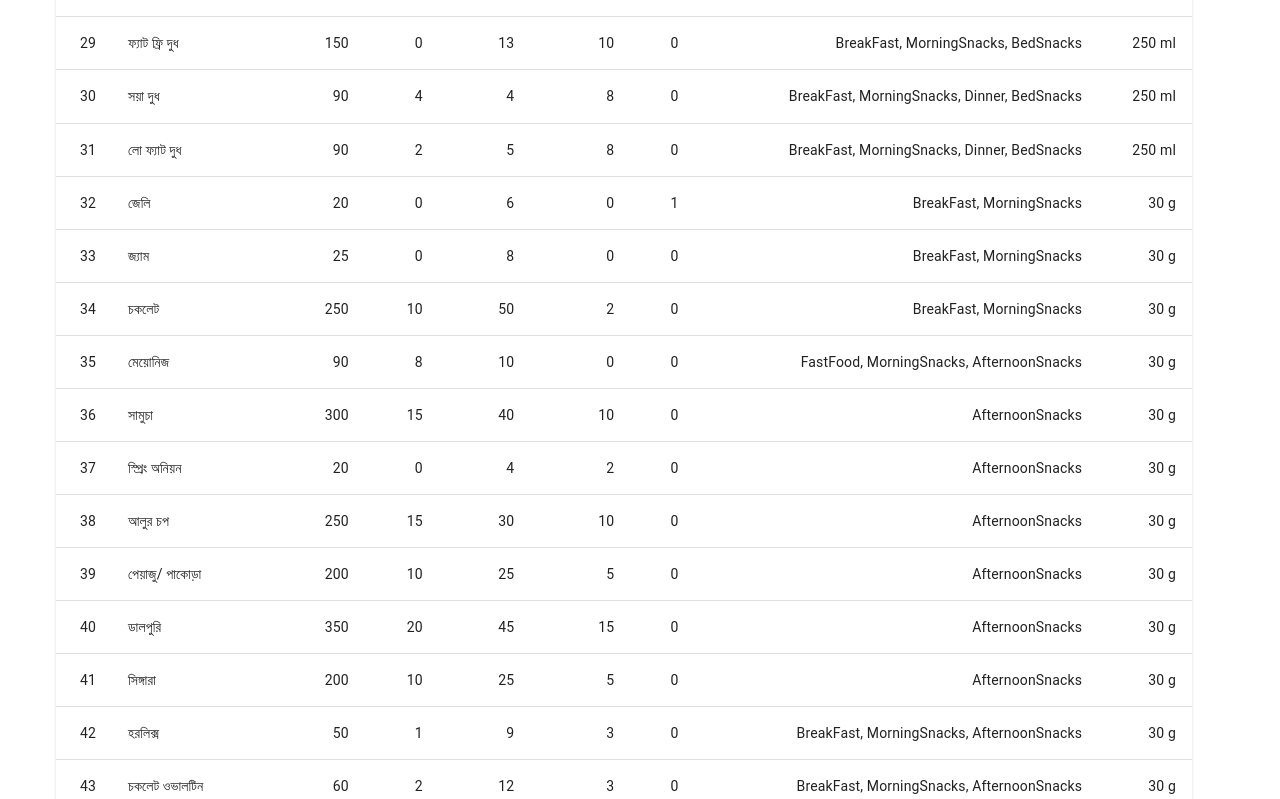
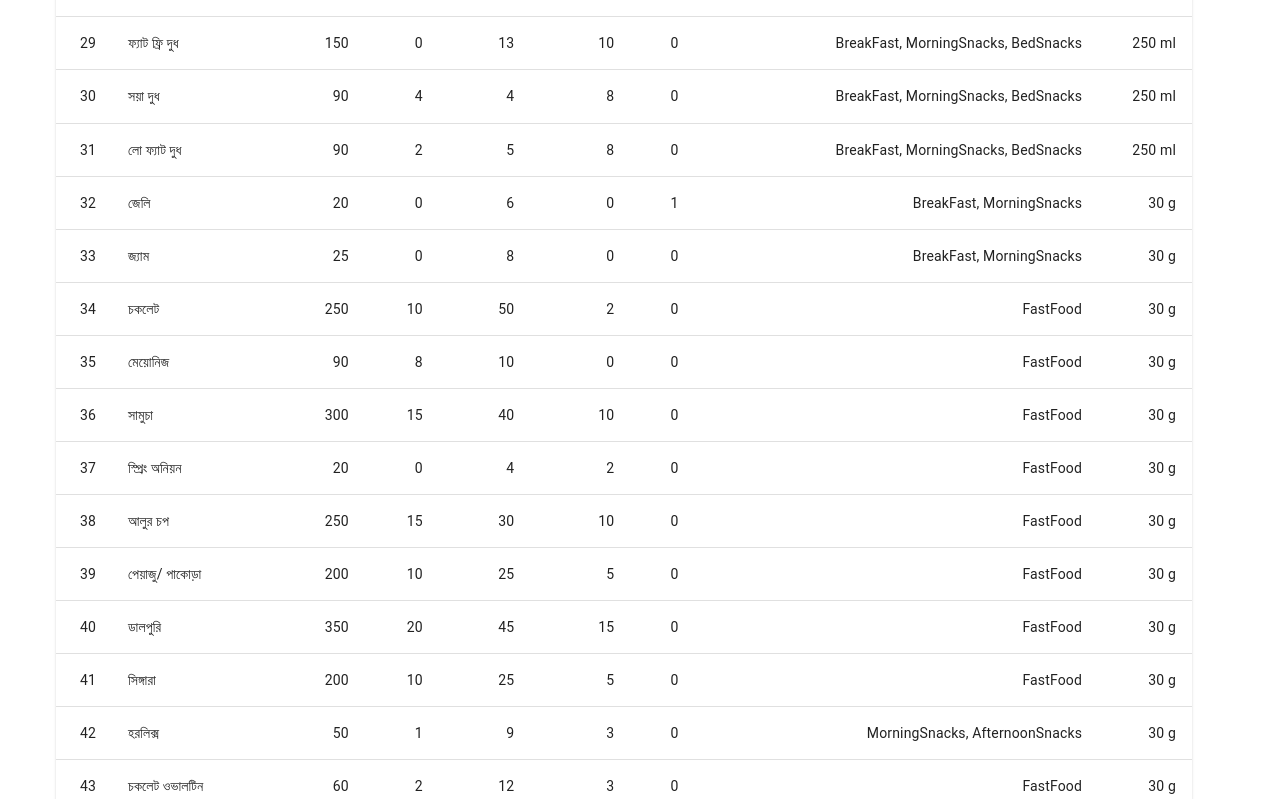
Before and after one commit to prokria/foodnutris, a Next.js app: page /diet/chart in a window 1280 px wide. Shown: the part 1721-2520 px from the top of the page. Built offline with nearby package versions, Linux system fonts and the light colour scheme; no server answers.

Commit message:
button changes

```diff
--- a/utilities/foods.ts
+++ b/utilities/foods.ts
@@ -48,7 +48,7 @@ const foodData: FoodDataType[] = [
     unit: "g",
   },
   {
-    meals: ["BreakFast", "MorningSnacks", "Lunch", "Dinner"],
+    meals: ["FastFood"],
     id: 3,
     name: "চিকেন কাটলেট",
     nameEn: "Chicken কাটলেট",
@@ -63,7 +63,7 @@ const foodData: FoodDataType[] = [
     unit: "g",
   },
   {
-    meals: ["MorningSnacks", "Lunch", "Dinner"],
+    meals: ["FastFood"],
     id: 4,
     name: "চিকেন ফ্রাই",
     nameEn: "Chicken ফ্রাই",
@@ -288,7 +288,7 @@ const foodData: FoodDataType[] = [
     unit: "g",
   },
   {
-    meals: ["MorningSnacks", "Lunch", "Dinner"],
+    meals: ["FastFood"],
     id: 19,
     name: "ফিশ ফিঙ্গার",
     nameEn: "Fish Finger",
@@ -378,7 +378,7 @@ const foodData: FoodDataType[] = [
     unit: "g",
   },
   {
-    meals: ["BreakFast", "MorningSnacks", "Dinner"],
+    meals: ["BreakFast"],
     id: 25,
     name: "ডিম পোচ (তেল ছাড়া)",
     nameEn: "Egg পোচ (তেল ছাড়া)",
@@ -393,7 +393,7 @@ const foodData: FoodDataType[] = [
     unit: "pc",
   },
   {
-    meals: ["BreakFast", "MorningSnacks", "Dinner"],
+    meals: ["BreakFast"],
     id: 26,
     name: "ডিম পোচ (তেল দিয়ে)",
     nameEn: "Egg পোচ (তেল দিয়ে)",
@@ -408,7 +408,7 @@ const foodData: FoodDataType[] = [
     unit: "pc",
   },
   {
-    meals: ["BreakFast", "MorningSnacks", "Dinner"],
+    meals: ["BreakFast", "MorningSnacks"],
     id: 27,
     name: "সিদ্ধ ডিম",
     nameEn: "সিদ্ধ ডিম",
@@ -423,10 +423,10 @@ const foodData: FoodDataType[] = [
     unit: "pc",
   },
   {
-    meals: ["BreakFast", "MorningSnacks", "Lunch", "Dinner"],
+    meals: ["BreakFast"],
     id: 28,
     name: "ডিম ভাজি",
-    nameEn: "Egg ভাজি",
+    nameEn: "Egg Fry",
     calorie: 133,
     carbohydrate: 3,
     fat: 12,
@@ -453,7 +453,7 @@ const foodData: FoodDataType[] = [
     unit: "ml",
   },
   {
-    meals: ["BreakFast", "MorningSnacks", "Dinner", "BedSnacks"],
+    meals: ["BreakFast", "MorningSnacks", "BedSnacks"],
     id: 30,
     name: "সয়া দুধ",
     nameEn: "সয়া দুধ",
@@ -468,7 +468,7 @@ const foodData: FoodDataType[] = [
     unit: "ml",
   },
   {
-    meals: ["BreakFast", "MorningSnacks", "Dinner", "BedSnacks"],
+    meals: ["BreakFast", "MorningSnacks", "BedSnacks"],
     id: 31,
     name: "লো ফ্যাট দুধ",
     nameEn: "লো ফ্যাট দুধ",
@@ -513,7 +513,7 @@ const foodData: FoodDataType[] = [
     unit: "g",
   },
   {
-    meals: ["BreakFast", "MorningSnacks"],
+    meals: ["FastFood"],
     id: 34,
     name: "চকলেট",
     nameEn: "চকলেট",
@@ -528,7 +528,7 @@ const foodData: FoodDataType[] = [
     unit: "g",
   },
   {
-    meals: ["FastFood", "MorningSnacks", "AfternoonSnacks"],
+    meals: ["FastFood"],
     id: 35,
     name: "মেয়োনিজ",
     nameEn: "মেয়োনিজ",
@@ -543,7 +543,7 @@ const foodData: FoodDataType[] = [
     unit: "g",
   },
   {
-    meals: ["AfternoonSnacks"],
+    meals: ["FastFood"],
     id: 36,
     name: "সামুচা",
     nameEn: "সামুচা",
@@ -558,7 +558,7 @@ const foodData: FoodDataType[] = [
     unit: "g",
   },
   {
-    meals: ["AfternoonSnacks"],
+    meals: ["FastFood"],
     id: 37,
     name: "স্প্রিং অনিয়ন",
     nameEn: "স্প্রিং অনিয়ন",
@@ -573,7 +573,7 @@ const foodData: FoodDataType[] = [
     unit: "g",
   },
   {
-    meals: ["AfternoonSnacks"],
+    meals: ["FastFood"],
     id: 38,
     name: "আলুর চপ",
     nameEn: "আলুর চপ",
@@ -588,7 +588,7 @@ const foodData: FoodDataType[] = [
     unit: "g",
   },
   {
-    meals: ["AfternoonSnacks"],
+    meals: ["FastFood"],
     id: 39,
     name: "পেয়াজু/ পাকোড়া",
     nameEn: "পেয়াজু/ পাকোড়া",
@@ -603,7 +603,7 @@ const foodData: FoodDataType[] = [
     unit: "g",
   },
   {
-    meals: ["AfternoonSnacks"],
+    meals: ["FastFood"],
     id: 40,
     name: "ডালপুরি",
     nameEn: "ডালপুরি",
@@ -618,7 +618,7 @@ const foodData: FoodDataType[] = [
     unit: "g",
   },
   {
-    meals: ["AfternoonSnacks"],
+    meals: ["FastFood"],
     id: 41,
     name: "সিঙ্গারা",
     nameEn: "সিঙ্গারা",
@@ -633,7 +633,7 @@ const foodData: FoodDataType[] = [
     unit: "g",
   },
   {
-    meals: ["BreakFast", "MorningSnacks", "AfternoonSnacks"],
+    meals: ["MorningSnacks", "AfternoonSnacks"],
     id: 42,
     name: "হরলিক্স",
     nameEn: "হরলিক্স",
@@ -648,7 +648,7 @@ const foodData: FoodDataType[] = [
     unit: "g",
   },
   {
-    meals: ["BreakFast", "MorningSnacks", "AfternoonSnacks"],
+    meals: ["FastFood"],
     id: 43,
     name: "চকলেট ওভালটিন",
     nameEn: "চকলেট ওভালটিন",
@@ -663,7 +663,7 @@ const foodData: FoodDataType[] = [
     unit: "g",
   },
   {
-    meals: ["BreakFast", "MorningSnacks", "AfternoonSnacks"],
+    meals: ["FastFood"],
     id: 44,
     name: "ওভালটিন",
     nameEn: "ওভালটিন",
@@ -678,7 +678,7 @@ const foodData: FoodDataType[] = [
     unit: "g",
   },
   {
-    meals: ["BreakFast", "MorningSnacks", "AfternoonSnacks"],
+    meals: ["FastFood"],
     id: 45,
     name: "ভাপা পিঠা",
     nameEn: "ভাপা পিঠা",
@@ -693,7 +693,7 @@ const foodData: FoodDataType[] = [
     unit: "g",
   },
   {
-    meals: ["BreakFast", "MorningSnacks", "AfternoonSnacks"],
+    meals: ["FastFood"],
     id: 46,
     name: "তেলের পিঠা(মালপোয়া)",
     nameEn: "তেলের পিঠা(মালপোয়া)",
@@ -708,7 +708,7 @@ const foodData: FoodDataType[] = [
     unit: "g",
   },
   {
-    meals: ["BreakFast", "MorningSnacks", "AfternoonSnacks"],
+    meals: ["FastFood"],
     id: 47,
     name: "পাটিসাপটা",
     nameEn: "পাটিসাপটা",
@@ -738,7 +738,7 @@ const foodData: FoodDataType[] = [
     unit: "g",
   },
   {
-    meals: ["BreakFast", "MorningSnacks", "AfternoonSnacks", "BedSnacks"],
+    meals: ["MorningSnacks", "AfternoonSnacks", "BedSnacks"],
     id: 49,
     name: "ফালুদা",
     nameEn: "ফালুদা",
@@ -753,7 +753,7 @@ const foodData: FoodDataType[] = [
     unit: "g",
   },
   {
-    meals: ["BreakFast", "MorningSnacks", "AfternoonSnacks", "BedSnacks"],
+    meals: ["MorningSnacks", "AfternoonSnacks", "BedSnacks"],
     id: 50,
     name: "ফলের কাস্টার্ড",
     nameEn: "ফলের কাস্টার্ড",
@@ -1008,7 +1008,7 @@ const foodData: FoodDataType[] = [
     unit: "g",
   },
   {
-    meals: ["BreakFast", "AfternoonSnacks"],
+    meals: ["FastFood"],
     id: 67,
     name: "চিকেন স্যান্ডউইচ",
     nameEn: "Chicken স্যান্ডউইচ",
@@ -1023,7 +1023,7 @@ const foodData: FoodDataType[] = [
     unit: "g",
   },
   {
-    meals: ["BreakFast", "AfternoonSnacks"],
+    meals: ["FastFood"],
     id: 68,
     name: "হট ডগ",
     nameEn: "হট ডগ",
@@ -1038,7 +1038,7 @@ const foodData: FoodDataType[] = [
     unit: "g",
   },
   {
-    meals: ["BreakFast", "AfternoonSnacks"],
+    meals: ["FastFood"],
     id: 69,
     name: "চিকেন রোল",
     nameEn: "Chicken রোল",
@@ -1053,7 +1053,7 @@ const foodData: FoodDataType[] = [
     unit: "g",
   },
   {
-    meals: ["AfternoonSnacks"],
+    meals: ["FastFood"],
     id: 70,
     name: "আলুর চিপস",
     nameEn: "আলুর চিপস",
@@ -1068,7 +1068,7 @@ const foodData: FoodDataType[] = [
     unit: "g",
   },
   {
-    meals: ["AfternoonSnacks"],
+    meals: ["FastFood"],
     id: 71,
     name: "বিফ বার্গার",
     nameEn: "বিফ বার্গার",
@@ -1083,7 +1083,7 @@ const foodData: FoodDataType[] = [
     unit: "g",
   },
   {
-    meals: ["AfternoonSnacks"],
+    meals: ["FastFood"],
     id: 72,
     name: "চিকেন বার্গার",
     nameEn: "Chicken বার্গার",
@@ -1098,7 +1098,7 @@ const foodData: FoodDataType[] = [
     unit: "g",
   },
   {
-    meals: ["AfternoonSnacks"],
+    meals: ["FastFood"],
     id: 73,
     name: "ফুসকা",
     nameEn: "ফুসকা",
@@ -1113,7 +1113,7 @@ const foodData: FoodDataType[] = [
     unit: "g",
   },
   {
-    meals: ["AfternoonSnacks"],
+    meals: ["FastFood"],
     id: 74,
     name: "চটপটি",
     nameEn: "চটপটি",
@@ -1128,7 +1128,7 @@ const foodData: FoodDataType[] = [
     unit: "g",
   },
   {
-    meals: ["AfternoonSnacks"],
+    meals: ["FastFood"],
     id: 75,
     name: "পাপড় তেলে ভাজা",
     nameEn: "পাপড় তেলে ভাজা",
@@ -1143,7 +1143,7 @@ const foodData: FoodDataType[] = [
     unit: "g",
   },
   {
-    meals: ["AfternoonSnacks"],
+    meals: ["FastFood"],
     id: 76,
     name: "পাপড় গ্রিল্ড/ মাইক্রোওভেন",
     nameEn: "পাপড় গ্রিল্ড/ মাইক্রোওভেন",
@@ -1158,7 +1158,7 @@ const foodData: FoodDataType[] = [
     unit: "g",
   },
   {
-    meals: ["AfternoonSnacks"],
+    meals: ["FastFood"],
     id: 77,
     name: "নিমকি",
     nameEn: "নিমকি",
@@ -1173,7 +1173,7 @@ const foodData: FoodDataType[] = [
     unit: "g",
   },
   {
-    meals: ["AfternoonSnacks"],
+    meals: ["FastFood"],
     id: 78,
     name: "পিজ্জা",
     nameEn: "পিজ্জা",
@@ -1188,7 +1188,7 @@ const foodData: FoodDataType[] = [
     unit: "g",
   },
   {
-    meals: ["BreakFast", "AfternoonSnacks"],
+    meals: ["MorningSnacks", "AfternoonSnacks"],
     id: 79,
     name: "নোনতা বিস্কুট",
     nameEn: "নোনতা বিস্কুট",
@@ -1203,7 +1203,7 @@ const foodData: FoodDataType[] = [
     unit: "g",
   },
   {
-    meals: ["BreakFast", "AfternoonSnacks"],
+    meals: ["MorningSnacks", "AfternoonSnacks"],
     id: 80,
     name: "ক্রিম বিস্কুট",
     nameEn: "ক্রিম বিস্কুট",
@@ -1218,7 +1218,7 @@ const foodData: FoodDataType[] = [
     unit: "g",
   },
   {
-    meals: ["BreakFast", "AfternoonSnacks"],
+    meals: ["MorningSnacks", "AfternoonSnacks"],
     id: 81,
     name: "টোস্ট বিস্কুট",
     nameEn: "টোস্ট বিস্কুট",
@@ -1248,7 +1248,7 @@ const foodData: FoodDataType[] = [
     unit: "g",
   },
   {
-    meals: ["Dinner"],
+    meals: ["Lunch", "Dinner"],
     id: 83,
     name: "পোলাও (মাংস/শাক)",
     nameEn: "পোলাও (মাংস/শাক)",
@@ -1263,7 +1263,7 @@ const foodData: FoodDataType[] = [
     unit: "g",
   },
   {
-    meals: ["Dinner"],
+    meals: ["Lunch", "Dinner"],
     id: 84,
     name: "বিরিয়ানি (মাংস/শাক)",
     nameEn: "বিরিয়ানি (মাংস/শাক)",
@@ -1278,7 +1278,7 @@ const foodData: FoodDataType[] = [
     unit: "g",
   },
   {
-    meals: ["Dinner"],
+    meals: ["Lunch", "Dinner"],
     id: 85,
     name: "খিচুড়ি",
     nameEn: "খিচুড়ি",
@@ -1293,7 +1293,7 @@ const foodData: FoodDataType[] = [
     unit: "g",
   },
   {
-    meals: ["Dinner"],
+    meals: ["Lunch", "Dinner"],
     id: 86,
     name: "মাছের ঝোল (রুই/ইলিশ)",
     nameEn: "Fishের ঝোল (রুই/ইলিশ)",
@@ -1308,7 +1308,7 @@ const foodData: FoodDataType[] = [
     unit: "g",
   },
   {
-    meals: ["Dinner"],
+    meals: ["Lunch", "Dinner"],
     id: 87,
     name: "ভাত",
     nameEn: "Rice",
@@ -1338,7 +1338,7 @@ const foodData: FoodDataType[] = [
     unit: "g",
   },
   {
-    meals: ["Dinner"],
+    meals: ["Lunch"],
     id: 89,
     name: "লাল শাক",
     nameEn: "লাল শাক",
@@ -1353,7 +1353,7 @@ const foodData: FoodDataType[] = [
     unit: "g",
   },
   {
-    meals: ["Dinner"],
+    meals: ["Lunch"],
     id: 90,
     name: "পালং শাক",
     nameEn: "পালং শাক",
@@ -1368,7 +1368,7 @@ const foodData: FoodDataType[] = [
     unit: "g",
   },
   {
-    meals: ["Dinner"],
+    meals: ["Lunch", "Dinner"],
     id: 91,
     name: "ডাল (মসুর/মুগ)",
     nameEn: "ডাল (মসুর/মুগ)",
@@ -1383,7 +1383,7 @@ const foodData: FoodDataType[] = [
     unit: "g",
   },
   {
-    meals: ["Dinner"],
+    meals: ["Lunch", "Dinner"],
     id: 92,
     name: "মাংসের ঝোল (গরু/মুরগ)",
     nameEn: "মাংসের ঝোল (গরু/মুরগ)",
@@ -1398,7 +1398,7 @@ const foodData: FoodDataType[] = [
     unit: "g",
   },
   {
-    meals: ["Dinner"],
+    meals: ["Lunch", "Dinner"],
     id: 93,
     name: "ভর্তা (বেগুন/আলু)",
     nameEn: "ভর্তা (বেগুন/আলু)",
@@ -1413,7 +1413,7 @@ const foodData: FoodDataType[] = [
     unit: "g",
   },
   {
-    meals: ["MorningSnacks", "Dinner"],
+    meals: ["MorningSnacks", "AfternoonSnacks"],
     id: 94,
     name: "স্যুপ (মাংস/শাক)",
     nameEn: "স্যুপ (মাংস/শাক)",
@@ -1428,7 +1428,7 @@ const foodData: FoodDataType[] = [
     unit: "g",
   },
   {
-    meals: ["Dinner"],
+    meals: ["Lunch", "Dinner"],
     id: 95,
     name: "সালাদ",
     nameEn: "সালাদ",
@@ -1518,7 +1518,7 @@ const foodData: FoodDataType[] = [
     unit: "pcs",
   },
   {
-    meals: ["BreakFast", "MorningSnacks", "AfternoonSnacks", "BedSnacks"],
+    meals: ["FastFood"],
     id: 101,
     name: "চিজ কেক",
     nameEn: "চিজ কেক",
@@ -1533,7 +1533,7 @@ const foodData: FoodDataType[] = [
     unit: "g",
   },
   {
-    meals: ["BreakFast", "MorningSnacks", "AfternoonSnacks", "BedSnacks"],
+    meals: ["FastFood"],
     id: 102,
     name: "চকলেট কেক",
     nameEn: "চকলেট কেক",
@@ -1548,7 +1548,7 @@ const foodData: FoodDataType[] = [
     unit: "g",
   },
   {
-    meals: ["BreakFast", "MorningSnacks", "AfternoonSnacks", "BedSnacks"],
+    meals: ["FastFood"],
     id: 103,
     name: "প্লেইন কেক",
     nameEn: "প্লেইন কেক",
@@ -1623,7 +1623,7 @@ const foodData: FoodDataType[] = [
     unit: "g",
   },
   {
-    meals: ["MorningSnacks", "AfternoonSnacks"],
+    meals: ["FastFood"],
     id: 108,
     name: "আইস ক্রিম",
     nameEn: "আইস ক্রিম",
@@ -1638,7 +1638,7 @@ const foodData: FoodDataType[] = [
     unit: "g",
   },
   {
-    meals: ["MorningSnacks", "AfternoonSnacks"],
+    meals: ["FastFood"],
     id: 109,
     name: "পেস্ট্রি",
     nameEn: "পেস্ট্রি",
@@ -1653,7 +1653,7 @@ const foodData: FoodDataType[] = [
     unit: "g",
   },
   {
-    meals: ["MorningSnacks", "Lunch", "AfternoonSnacks"],
+    meals: ["MorningSnacks", "AfternoonSnacks"],
     id: 110,
     name: "ছানার সন্দেশ",
     nameEn: "ছানার সন্দেশ",
@@ -1668,7 +1668,7 @@ const foodData: FoodDataType[] = [
     unit: "g",
   },
   {
-    meals: ["MorningSnacks", "Lunch", "AfternoonSnacks"],
+    meals: ["MorningSnacks", "AfternoonSnacks"],
     id: 111,
     name: "বালুসাই",
     nameEn: "বালুসাই",
@@ -1683,7 +1683,7 @@ const foodData: FoodDataType[] = [
     unit: "g",
   },
   {
-    meals: ["MorningSnacks", "Lunch", "AfternoonSnacks"],
+    meals: ["MorningSnacks", "AfternoonSnacks"],
     id: 112,
     name: "রসমালাই১০০গ্রাম",
     nameEn: "রসমালাই১০০গ্রাম",
@@ -1713,7 +1713,7 @@ const foodData: FoodDataType[] = [
     unit: "g",
   },
   {
-    meals: ["MorningSnacks", "AfternoonSnacks"],
+    meals: ["BreakFast", "MorningSnacks", "AfternoonSnacks"],
     id: 114,
     name: "সুজির হালুয়া",
     nameEn: "সুজির হালুয়া",
@@ -1743,7 +1743,7 @@ const foodData: FoodDataType[] = [
     unit: "g",
   },
   {
-    meals: ["MorningSnacks", "Lunch", "AfternoonSnacks"],
+    meals: ["Lunch", "AfternoonSnacks"],
     id: 116,
     name: "জর্দা",
     nameEn: "জর্দা",
@@ -1758,7 +1758,7 @@ const foodData: FoodDataType[] = [
     unit: "g",
   },
   {
-    meals: ["MorningSnacks", "Lunch", "AfternoonSnacks"],
+    meals: ["MorningSnacks", "AfternoonSnacks"],
     id: 117,
     name: "রসগোল্লা",
     nameEn: "রসগোল্লা",
@@ -1773,7 +1773,7 @@ const foodData: FoodDataType[] = [
     unit: "g",
   },
   {
-    meals: ["MorningSnacks", "Lunch", "AfternoonSnacks"],
+    meals: ["MorningSnacks", "AfternoonSnacks"],
     id: 118,
     name: "চমচম",
     nameEn: "Chamcham",
@@ -1788,7 +1788,7 @@ const foodData: FoodDataType[] = [
     unit: "g",
   },
   {
-    meals: ["MorningSnacks", "Lunch", "AfternoonSnacks"],
+    meals: ["MorningSnacks", "AfternoonSnacks"],
     id: 119,
     name: "লাড্ডু",
     nameEn: "লাড্ডু",
@@ -1803,7 +1803,7 @@ const foodData: FoodDataType[] = [
     unit: "g",
   },
   {
-    meals: ["MorningSnacks", "Lunch", "AfternoonSnacks"],
+    meals: ["MorningSnacks", "AfternoonSnacks"],
     id: 120,
     name: "লালমোহন",
     nameEn: "লালমোহন",
@@ -1833,7 +1833,7 @@ const foodData: FoodDataType[] = [
     unit: "g",
   },
   {
-    meals: ["BreakFast", "MorningSnacks", "AfternoonSnacks"],
+    meals: ["MorningSnacks", "AfternoonSnacks"],
     id: 122,
     name: "নারিকেল বরফি",
     nameEn: "নারিকেল বরফি",
@@ -1848,7 +1848,7 @@ const foodData: FoodDataType[] = [
     unit: "g",
   },
   {
-    meals: ["BreakFast", "MorningSnacks", "Lunch", "AfternoonSnacks"],
+    meals: ["BreakFast", "MorningSnacks", "AfternoonSnacks"],
     id: 123,
     name: "পায়েশ",
     nameEn: "পায়েশ",
@@ -1863,7 +1863,7 @@ const foodData: FoodDataType[] = [
     unit: "g",
   },
   {
-    meals: ["BreakFast", "MorningSnacks", "Lunch", "AfternoonSnacks"],
+    meals: ["MorningSnacks", "AfternoonSnacks"],
     id: 124,
     name: "ক্যারামেল পুডিং",
     nameEn: "ক্যারামেল পুডিং",
@@ -1878,22 +1878,22 @@ const foodData: FoodDataType[] = [
     unit: "g",
   },
   {
-    meals: ["BreakFast", "MorningSnacks", "AfternoonSnacks"],
+    meals: ["AfternoonSnacks"],
     id: 125,
-    name: "মেয়নেজ",
-    nameEn: "মেয়নেজ",
-    calorie: 100,
-    carbohydrate: 0,
-    fat: 10,
-    protein: 0,
-    fiber: 0,
-    color: "info",
-    size: 30,
-    serve: 1,
-    unit: "g",
-  },
-  {
-    meals: ["BreakFast", "MorningSnacks", "AfternoonSnacks"],
+    name: "চিড়া",
+    nameEn: "চিড়া",
+    calorie: 80,
+    carbohydrate: 19,
+    fat: 0,
+    protein: 1,
+    fiber: 0.5,
+    color: "info",
+    size: 0.25,
+    serve: 1,
+    unit: "Cup",
+  },
+  {
+    meals: ["MorningSnacks", "AfternoonSnacks"],
     id: 126,
     name: "লো ফ্যাট মেয়নেইস",
     nameEn: "লো ফ্যাট মেয়নেইস",
```
Also changed, not shown: components/dietChart/FoodList.tsx (+36 -42 lines).
